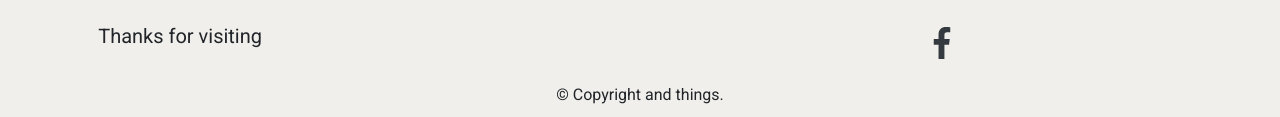
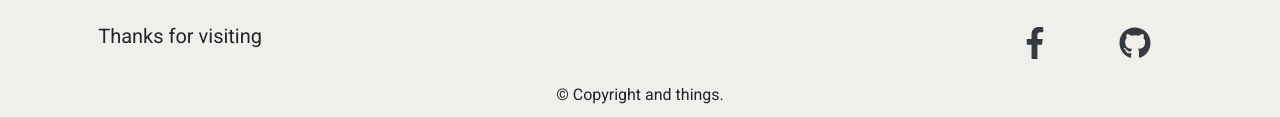
Before and after one commit to Cliler/Terry-tribute, a plain HTML site: page index.html in a window 1280 px wide. Shown: the part 1652-1769 px from the top of the page. Drawn offline with nearby package versions, Linux system fonts and the light colour scheme.

Commit message:
Added github icon

```diff
--- a/index.html
+++ b/index.html
@@ -333,11 +333,14 @@
         <div class="py-3">
             <div class="container">
                 <div class="row">
-                    <div class="col-md-9">
+                    <div class=" col-8 col-md-10">
                         <p class="lead">Thanks for visiting</p>
                     </div>
-                    <div class="col-3 col-md-1 align-self-center">
+                    <div class="col-1 col-md-1 align-self-center">
                         <a href="https://www.facebook.com" target="_blank"><i class=" fab fa-facebook-f fa-2x text-dark"></i></a>
+                    </div>
+                    <div class="col-2 col-md-1 align-self-center"><a href="https://github.com/Cliler/Terry-tribute"><i class="fab fa-github fa-2x text-dark"></i></a>
+
                     </div>
                 </div>
                 <div class="row">
```
